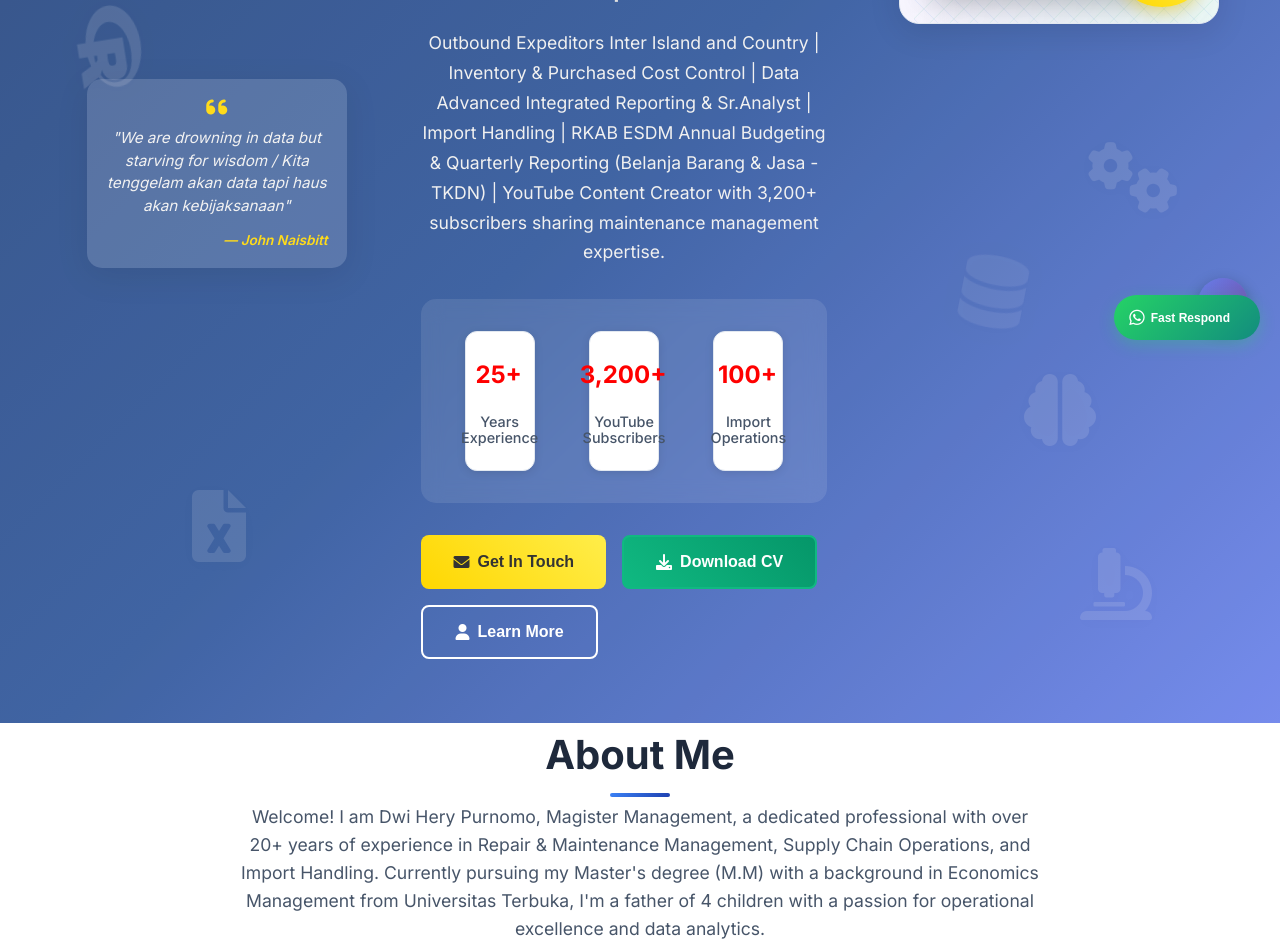
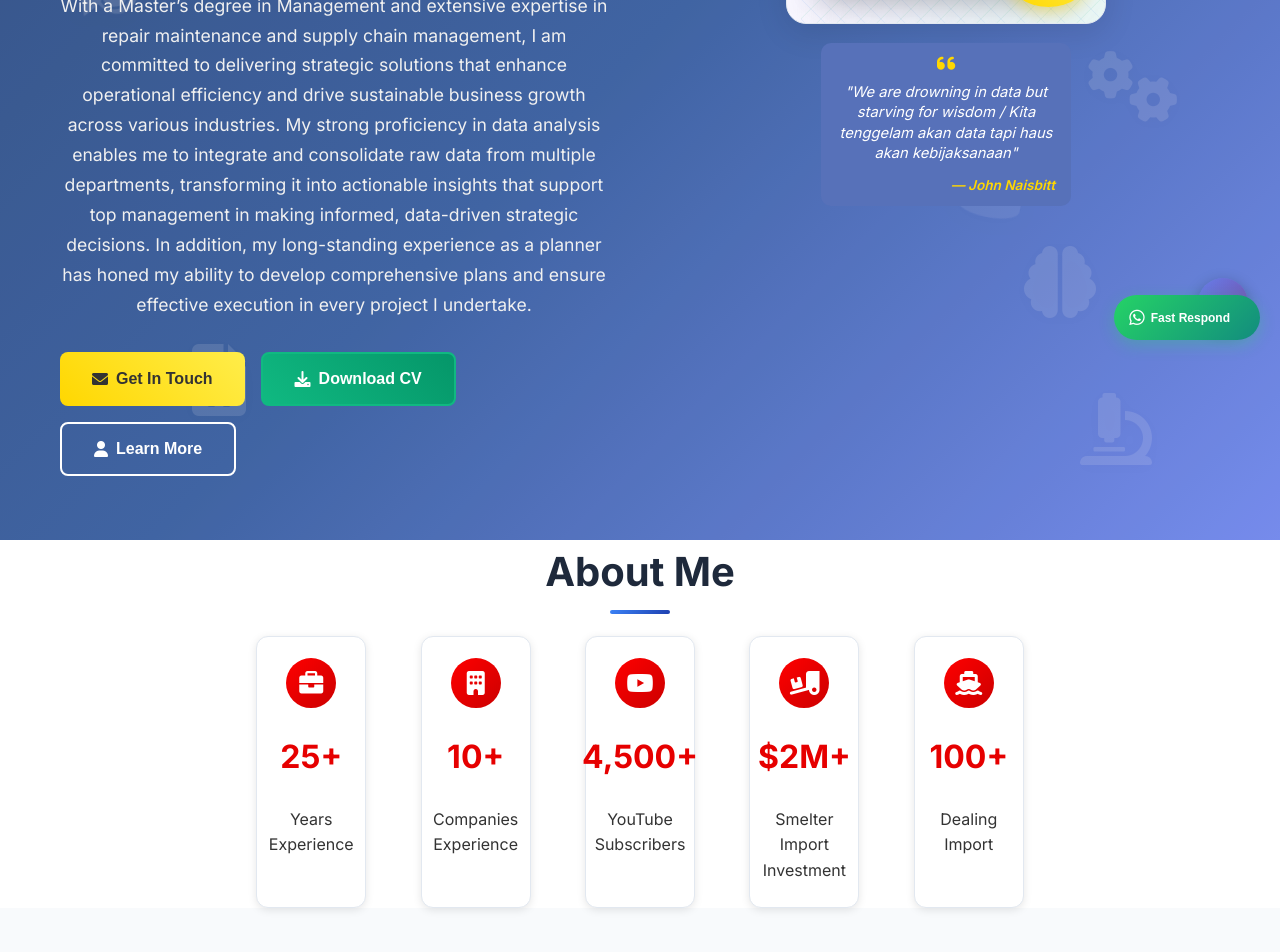
Before and after one commit to Dwihp234/portfolio-react, a React (Create React App) app: page / in a window 1280 px wide. Shown: the part 440-1392 px from the top of the page. Built offline with nearby package versions, Linux system fonts and the light colour scheme.

Commit message:
Enhance About and Hero sections with improved layout and statistics; update project description for clarity

```diff
--- a/src/components/About.css
+++ b/src/components/About.css
@@ -1,3 +1,42 @@
+/* Stats horizontal layout */
+.stats {
+  display: flex;
+  justify-content: center;
+  align-items: stretch;
+  gap: 32px;
+  margin: 32px 0 0 0;
+  flex-wrap: wrap;
+}
+.stat-item {
+  background: #fff;
+  border-radius: 16px;
+  box-shadow: 0 2px 8px rgba(0,0,0,0.07);
+  padding: 32px 24px;
+  min-width: 160px;
+  display: flex;
+  flex-direction: column;
+  align-items: center;
+  transition: box-shadow 0.2s;
+}
+.stat-item:hover {
+  box-shadow: 0 4px 16px rgba(0,0,0,0.12);
+}
+.stat-icon {
+  color: #e60000;
+  font-size: 2.5rem;
+  margin-bottom: 12px;
+}
+.stat-item h3 {
+  color: #e60000;
+  font-size: 2rem;
+  font-weight: bold;
+  margin-bottom: 8px;
+}
+.stat-item p {
+  color: #333;
+  font-size: 1rem;
+  margin: 0;
+}
 .stat-label {
   font-size: 0.6rem;
   color: #374151; /* abu gelap, agar terlihat di background putih */
--- a/src/components/About.js
+++ b/src/components/About.js
@@ -1,3 +1,5 @@
+
+import "./About.css";
 import React from "react";
 
 export default function AboutSection() {
@@ -7,22 +9,49 @@ export default function AboutSection() {
         <h2 className="section-title">About Me</h2>
         <div className="about-content">
           <div className="about-text">
-            <p>
+            {/* <p>
               Welcome! I am Dwi Hery Purnomo, Magister Management, a dedicated professional with over 20+ years
               of experience in Repair & Maintenance Management, Supply Chain Operations, and Import Handling.
               Currently pursuing my Master's degree (M.M) with a background in Economics Management from Universitas Terbuka,
               I'm a father of 4 children with a passion for operational excellence and data analytics.
-            </p>
+            </p> */}
             {/* ...lanjutkan semua <p> lainnya... */}
             <div className="stats">
               <div className="stat-item">
                 <div className="stat-icon">
                   <i className="fas fa-briefcase"></i>
                 </div>
-                <h3>20+</h3>
+                <h3>25+</h3>
                 <p>Years Experience</p>
               </div>
-              {/* ...stat-item lain... */}
+              <div className="stat-item">
+                <div className="stat-icon">
+                  <i className="fas fa-building"></i>
+                </div>
+                <h3>10+</h3>
+                <p>Companies Experience</p>
+              </div>
+              <div className="stat-item">
+                <div className="stat-icon">
+                  <i className="fab fa-youtube"></i>
+                </div>
+                <h3>4,500+</h3>
+                <p>YouTube Subscribers</p>
+              </div>
+              <div className="stat-item">
+                <div className="stat-icon">
+                  <i className="fas fa-truck-loading"></i>
+                </div>
+                <h3>$2M+</h3>
+                <p>Smelter Import Investment</p>
+              </div>
+              <div className="stat-item">
+                <div className="stat-icon">
+                  <i className="fas fa-ship"></i>
+                </div>
+                <h3>100+</h3>
+                <p>Dealing Import</p>
+              </div>
             </div>
           </div>
         </div>
--- a/src/components/AboutSection.css
+++ b/src/components/AboutSection.css
@@ -1,3 +1,81 @@
+/* Two column layout */
+.about-content-2col {
+  display: flex;
+  gap: 48px;
+  align-items: flex-start;
+  flex-wrap: wrap;
+}
+.about-left {
+  flex: 2;
+  min-width: 320px;
+}
+.about-right {
+  flex: 1;
+  min-width: 280px;
+  display: flex;
+  flex-direction: column;
+  align-items: center;
+  gap: 32px;
+}
+.about-photo-card {
+  background: #fff;
+  border-radius: 24px;
+  box-shadow: 0 2px 16px rgba(0,0,0,0.10);
+  padding: 16px;
+  position: relative;
+  display: flex;
+  flex-direction: column;
+  align-items: center;
+}
+.about-photo {
+  width: 220px;
+  height: 220px;
+  object-fit: cover;
+  border-radius: 12px;
+  margin-bottom: 0;
+}
+.about-badge {
+  position: absolute;
+  bottom: 16px;
+  right: 16px;
+  background: #ffe600;
+  color: #222;
+  font-weight: bold;
+  border-radius: 20px;
+  padding: 6px 18px;
+  font-size: 1.1rem;
+  box-shadow: 0 2px 8px rgba(0,0,0,0.10);
+}
+.about-quote {
+  background: #184b8a;
+  color: #fff;
+  border-radius: 16px;
+  border: 3px solid #ffe600;
+  padding: 24px 28px;
+  font-size: 1.1rem;
+  max-width: 340px;
+  margin-top: 12px;
+  box-shadow: 0 2px 8px rgba(0,0,0,0.08);
+  text-align: left;
+  position: relative;
+}
+.quote-icon {
+  color: #ffe600;
+  font-size: 2rem;
+  margin-right: 8px;
+}
+.quote-text {
+  font-style: italic;
+  margin: 0 0 8px 0;
+}
+.quote-author {
+  color: #ffe600;
+  font-weight: bold;
+  font-size: 1rem;
+}
+.highlight {
+  color: #ffe600;
+}
 /* About Section Styles */
 .about-section {
   padding: 5rem 0;
--- a/src/components/HeroSection.css
+++ b/src/components/HeroSection.css
@@ -1,3 +1,88 @@
+/* About Me Horizontal Stats */
+.about-horizontal-stats {
+  display: flex;
+  flex-direction: row;
+  justify-content: center;
+  align-items: stretch;
+  gap: 2.2rem;
+  margin: 2.5rem 0 1.5rem 0;
+  padding: 0;
+  background: none;
+  border-radius: 0;
+  box-shadow: none;
+}
+
+.about-stat-card {
+  background: #fff;
+  border-radius: 16px;
+  box-shadow: 0 2px 12px rgba(30,60,114,0.10);
+  padding: 1.1rem 1.5rem 1.2rem 1.5rem;
+  min-width: 120px;
+  max-width: 150px;
+  display: flex;
+  flex-direction: column;
+  align-items: center;
+  justify-content: flex-start;
+  transition: box-shadow 0.2s, transform 0.2s;
+}
+.about-stat-card:hover {
+  box-shadow: 0 6px 24px rgba(255,0,0,0.13);
+  transform: translateY(-6px) scale(1.04);
+}
+.about-stat-icon {
+  width: 60px;
+  height: 60px;
+  background: #f00;
+  color: #fff;
+  border-radius: 50%;
+  display: flex;
+  align-items: center;
+  justify-content: center;
+  font-size: 2.2rem;
+  margin-bottom: 0.7rem;
+  box-shadow: 0 2px 8px rgba(255,0,0,0.10);
+}
+.about-stat-number {
+  color: #f00;
+  font-size: 2rem;
+  font-weight: 700;
+  margin-bottom: 0.3rem;
+  margin-top: 0.1rem;
+  letter-spacing: 0.5px;
+}
+.about-stat-label {
+  color: #222;
+  font-size: 0.98rem;
+  text-align: center;
+  font-weight: 400;
+  line-height: 1.2;
+  white-space: nowrap;
+  overflow: hidden;
+  text-overflow: ellipsis;
+}
+
+@media (max-width: 900px) {
+  .about-horizontal-stats {
+    gap: 1.1rem;
+  }
+  .about-stat-card {
+    min-width: 90px;
+    max-width: 120px;
+    padding: 0.7rem 0.7rem 0.8rem 0.7rem;
+  }
+  .about-stat-icon {
+    width: 40px;
+    height: 40px;
+    font-size: 1.3rem;
+    margin-bottom: 0.4rem;
+  }
+  .about-stat-number {
+    font-size: 1.1rem;
+  }
+  .about-stat-label {
+    font-size: 0.8rem;
+  }
+}
 /* Quote di bawah foto profile */
 .profile-quote {
   margin-top: 1.5rem;
@@ -91,21 +176,25 @@
 }
 
 /* Quote repositioned - not too high */
+
 .hero-quote {
   width: 100%;
   display: flex;
   justify-content: center;
+  margin-top: 1.2rem;
 }
 
 .quote-container {
   width: 100%;
-  max-width: 260px; /* samakan dengan lebar foto/card */
+  max-width: 250px;
   margin: 0 auto;
-  background: rgba(255, 255, 255, 0.15);
-  border-radius: 15px;
-  padding: 1rem 1.2rem;
+  background: #5771b9;
+  border: none;
+  border-radius: 10px;
+  padding: 0.7rem 1rem 0.6rem 1rem;
   text-align: center;
-  box-shadow: 0 8px 32px rgba(0, 0, 0, 0.1);
+  box-shadow: none;
+  position: relative;
 }
 
 @keyframes slideInFromRight {
@@ -119,20 +208,23 @@
   }
 }
 
+
 .quote-icon {
-  font-size: 1.5rem;
+  font-size: 1.3rem;
   color: #ffd700;
-  margin-bottom: 0.5rem;
+  margin-bottom: 0.4rem;
   display: block;
 }
 
+
 .quote-text {
-  font-size: 0.95rem;
-  line-height: 1.5;
+  font-size: 0.92rem;
+  line-height: 1.4;
   font-style: italic;
-  margin-bottom: 0.75rem;
-  color: #f0f0f0;
+  margin-bottom: 0.7rem;
+  color: #fff;
 }
+
 
 .quote-author {
   font-size: 0.85rem;
@@ -140,6 +232,7 @@
   font-weight: 600;
   text-align: right;
   display: block;
+  margin-top: 0.1rem;
 }
 
 .hero-container {
@@ -374,9 +467,6 @@
   display: flex;
   flex-direction: column;
   align-items: center;
-  gap: 0.5rem;
-  margin-top: 0;           /* Pastikan tidak ada margin atas */
-  align-self: flex-start;   /* Paksa naik ke atas grid cell */
 }
 
 .profile-quote {
@@ -635,28 +725,6 @@
     min-height: 100vh;
   }
 
-  .hero-quote {
-    position: static;
-    max-width: 100%;
-    margin-bottom: 2rem;
-    order: -1;
-  }
-
-  .quote-container {
-    padding: 1rem;
-    max-width: 100%;
-    margin: 0 auto;
-  }
-
-  .quote-text {
-    font-size: 0.85rem;
-    line-height: 1.4;
-  }
-
-  .quote-author {
-    font-size: 0.75rem;
-  }
-
   .hero-container {
     grid-template-columns: 1fr;
     gap: 2rem;
@@ -768,6 +836,45 @@
   .icon-wrapper {
     font-size: 2rem;
     opacity: 0.05;
+  }
+
+  /* QUOTE: Tetap di bawah profile dan lebih kecil */
+  .hero-image {
+    flex-direction: column;
+    align-items: center;
+  }
+  .hero-quote {
+    order: 2;
+    margin-top: 0.7rem;
+    width: 100%;
+    max-width: 260px;
+    display: flex;
+    justify-content: center;
+  }
+  .quote-container {
+    padding: 0.6rem 0.7rem 0.5rem 0.7rem;
+    max-width: 200px;
+    font-size: 0.85rem;
+  }
+  .quote-text {
+    font-size: 0.78rem;
+    line-height: 1.3;
+  }
+  .quote-author {
+    font-size: 0.7rem;
+  }
+
+  /* Badge M.M lebih kecil */
+  .profile-badge {
+    min-width: 38px;
+    min-height: 38px;
+    font-size: 0.8rem;
+    padding: 0.5rem;
+    right: 0.5rem;
+    bottom: 0.5rem;
+  }
+  .profile-badge span {
+    font-size: 0.85em;
   }
 }
 
--- a/src/components/HeroSection.js
+++ b/src/components/HeroSection.js
@@ -20,16 +20,7 @@ const HeroSection = () => {
         </div>
       </div>
 
-      {/* Quote repositioned */}
-      <div className="hero-quote">
-        <div className="quote-container">
-          <i className="fas fa-quote-left quote-icon"></i>
-          <p className="quote-text">
-            "We are drowning in data but starving for wisdom / Kita tenggelam akan data tapi haus akan kebijaksanaan"
-          </p>
-          <cite className="quote-author">— John Naisbitt</cite>
-        </div>
-      </div>
+
 
       <div className="hero-container">
         <div className="hero-content">
@@ -42,26 +33,36 @@ const HeroSection = () => {
           </h2>
 
           <p className="hero-description">
-            Outbound Expeditors Inter Island and Country | Inventory & Purchased Cost Control |
-            Data Advanced Integrated Reporting & Sr.Analyst | Import Handling | RKAB ESDM Annual
-            Budgeting & Quarterly Reporting (Belanja Barang & Jasa - TKDN) | YouTube Content Creator
-            with 3,200+ subscribers sharing maintenance management expertise.
+           With a Master’s degree in Management and extensive expertise in repair maintenance and supply chain management, I am committed to delivering strategic solutions that enhance operational efficiency and drive sustainable business growth across various industries. My strong proficiency in data analysis enables me to integrate and consolidate raw data from multiple departments, transforming it into actionable insights that support top management in making informed, data-driven strategic decisions. In addition, my long-standing experience as a planner has honed my ability to develop comprehensive plans and ensure effective execution in every project I undertake.
           </p>
 
-          <div className="hero-stats">
-            <div className="stat-item">
-              <span className="stat-number">25+</span>
-              <span className="stat-label">Years Experience</span>
+          {/* <div className="hero-stats about-horizontal-stats">
+            <div className="about-stat-card">
+              <div className="about-stat-icon"><i className="fas fa-briefcase"></i></div>
+              <div className="about-stat-number">25+</div>
+              <div className="about-stat-label">Years Experience</div>
             </div>
-            <div className="stat-item">
-              <span className="stat-number">3,200+</span>
-              <span className="stat-label">YouTube Subscribers</span>
+            <div className="about-stat-card">
+              <div className="about-stat-icon"><i className="fas fa-building"></i></div>
+              <div className="about-stat-number">10+</div>
+              <div className="about-stat-label">Companies Experience</div>
             </div>
-            <div className="stat-item">
-              <span className="stat-number">100+</span>
-              <span className="stat-label">Import Operations</span>
+            <div className="about-stat-card">
+              <div className="about-stat-icon"><i className="fab fa-youtube"></i></div>
+              <div className="about-stat-number">4,500+</div>
+              <div className="about-stat-label">YouTube Subscribers</div>
             </div>
-          </div>
+            <div className="about-stat-card">
+              <div className="about-stat-icon"><i className="fas fa-dolly-flatbed"></i></div>
+              <div className="about-stat-number">$2M+</div>
+              <div className="about-stat-label">Smelter Import Investment</div>
+            </div>
+            <div className="about-stat-card">
+              <div className="about-stat-icon"><i className="fas fa-ship"></i></div>
+              <div className="about-stat-number">100+</div>
+              <div className="about-stat-label">Dealing Import</div>
+            </div>
+          </div> */}
 
           <div className="hero-buttons">
             <button className="btn-primary" onClick={() => {
@@ -146,6 +147,16 @@ const HeroSection = () => {
               <span>M.M</span>
             </div>
           </div>
+          {/* Quote dipindah ke bawah profile-card */}
+          <div className="hero-quote">
+            <div className="quote-container">
+              <i className="fas fa-quote-left quote-icon"></i>
+              <p className="quote-text">
+                "We are drowning in data but starving for wisdom / Kita tenggelam akan data tapi haus akan kebijaksanaan"
+              </p>
+              <cite className="quote-author">— John Naisbitt</cite>
+            </div>
+          </div>
         </div>
       </div>
     </section>
--- a/src/components/Projects.js
+++ b/src/components/Projects.js
@@ -57,8 +57,8 @@ const Projects = () => {
     },
     {
       id: 6,
-      title: "Healthcare Analytics Dashboard",
-      description: "Real-time healthcare analytics dashboard for patient monitoring and resource optimization in medical facilities.",
+      title: "Heavy Equipment Analytics Dashboard",
+      description: "Real-time analytics dashboard for monitoring, analyzing, and optimizing heavy equipment operations to achieve significant cost reduction and efficiency improvement.",
       image: "/api/placeholder/400/250",
       technologies: ["R", "Shiny", "MySQL", "D3.js"],
       category: "visualization",
```
Also changed, not shown: src/components/AboutSection.js (+50 -45 lines).
